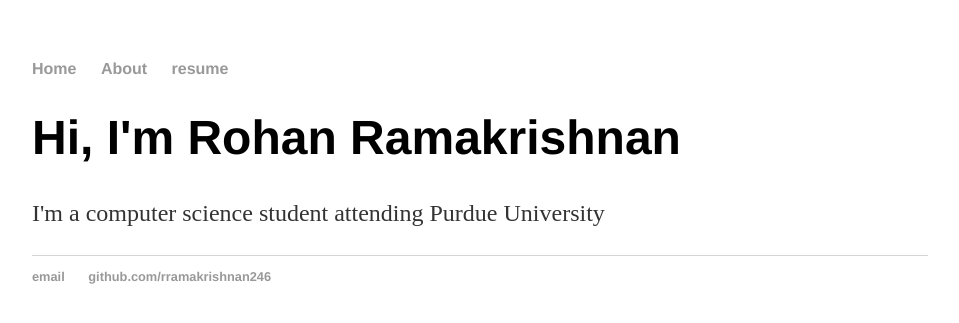
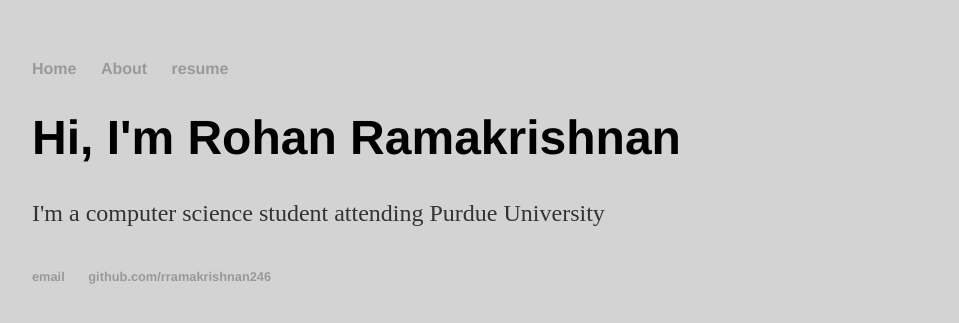
Before and after one commit to rramakrishnan246/rramakrishnan246.github.io, a Jekyll site: the page built from index.html, in a window 1280 px wide. Shown: the top 323 px of the page, without its empty margins (160-1119 px from the left). Built offline with Jekyll 4.4.1, drawn with Linux system fonts in a browser that asks for light colours.

Commit message:
Update default.html

```diff
--- a/_layouts/default.html
+++ b/_layouts/default.html
@@ -4,6 +4,10 @@
 			<title>{{ page.title }}</title>
 			<!-- link to main stylesheet -->
 			<link rel="stylesheet" type="text/css" href="/css/main.css">
+			<style>
+			body {background-color:lightgray}
+		 	{color:green}
+			</style>
 		</head>
 		<body>
 			<nav>
```
